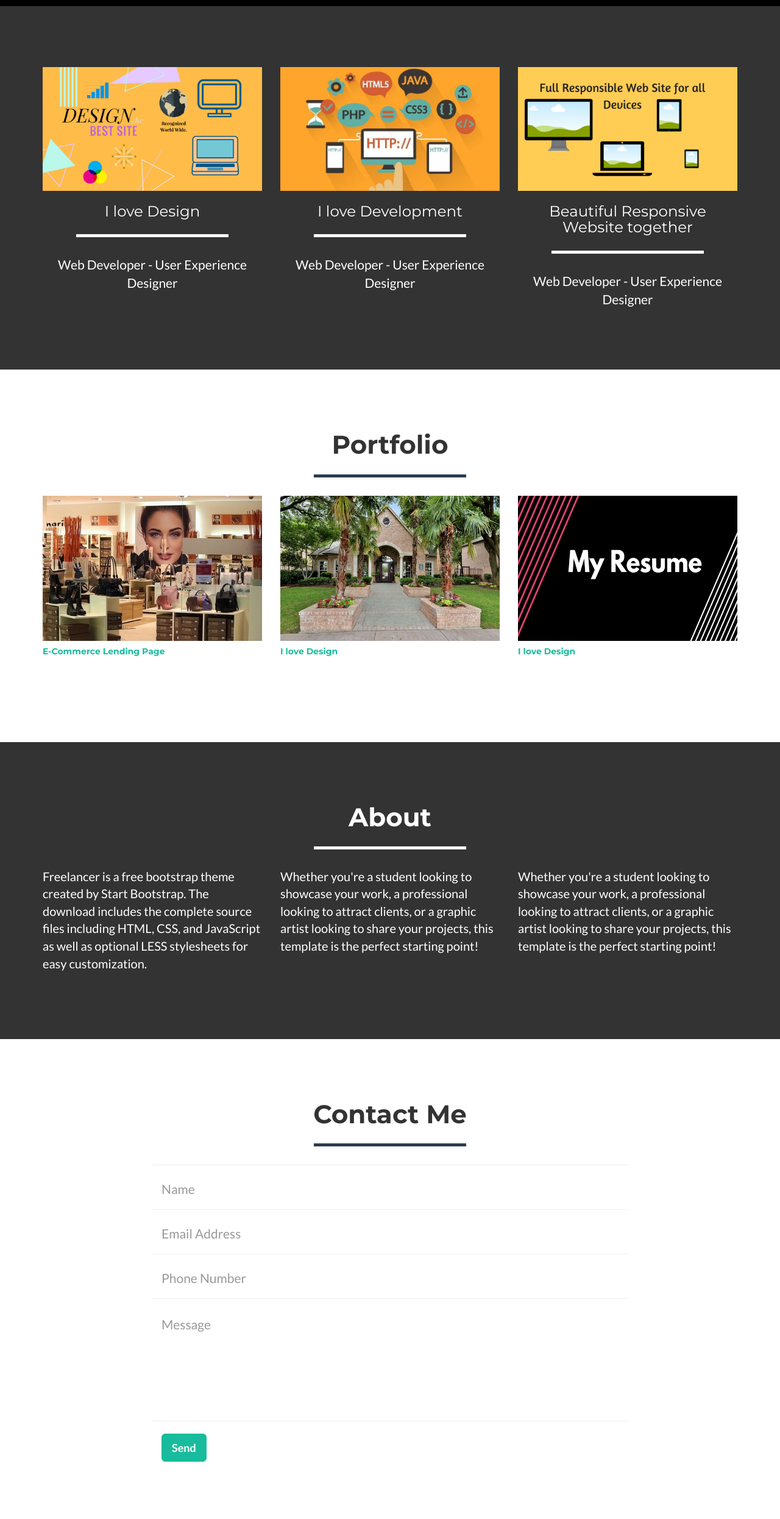
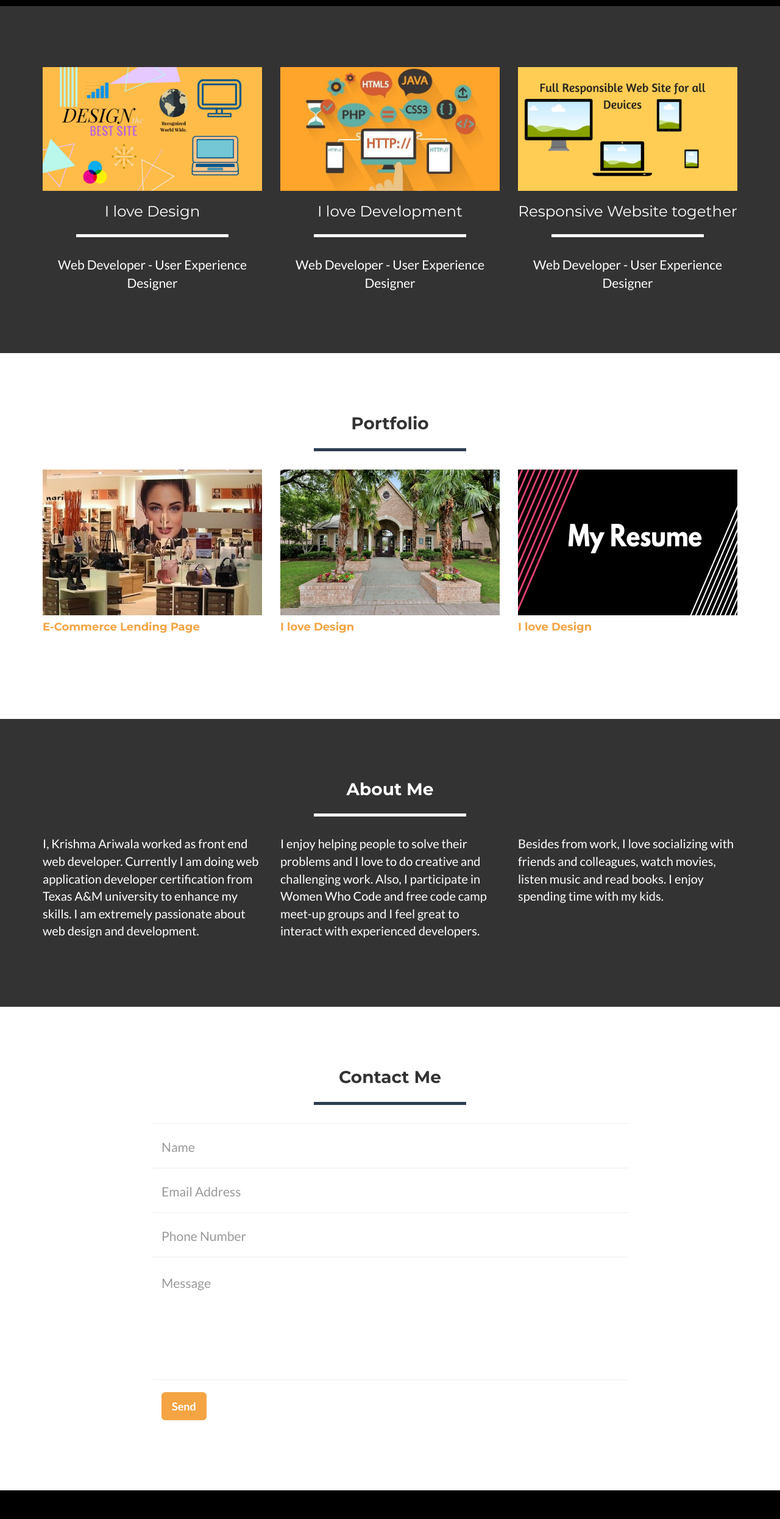
Before and after one commit to ariwalak/ariwalak.github.io, a website: page index.html in a window 1280 px wide. Shown: the part 90-2581 px from the top of the page at 61% size. Drawn offline with nearby package versions, Linux system fonts and the light colour scheme.

Commit message:
Updated Aboutus section

```diff
--- a/css/style.css
+++ b/css/style.css
@@ -18,7 +18,7 @@ a:hover,
 a:focus,
 a:active,
 a.active {
-  color: #18BC9C;
+  color: #f4a442;
 }
 h1,
 h2,
@@ -53,7 +53,7 @@ hr.star-light {
   border-color: white;
 }
 hr.star-light:after {
-  background-color: #18BC9C;
+  background-color: #f4a442;
   color: white;
 }
 hr.star-primary {
@@ -134,7 +134,7 @@ header .intro-text .skills {
   color: white;
 }
 .navbar-custom .navbar-nav li a:hover {
-  color: #18BC9C;
+  color: #f4a442;
 }
 .navbar-custom .navbar-nav li a:focus,
 .navbar-custom .navbar-nav li a:active {
@@ -142,13 +142,13 @@ header .intro-text .skills {
 }
 .navbar-custom .navbar-nav li.active a {
   color: white;
-  background: #18BC9C;
+  background: #f4a442;
 }
 .navbar-custom .navbar-nav li.active a:hover,
 .navbar-custom .navbar-nav li.active a:focus,
 .navbar-custom .navbar-nav li.active a:active {
   color: white;
-  background: #18BC9C;
+  background:#f4a442;
 }
 .navbar-custom .navbar-toggle {
   color: white;
@@ -158,9 +158,9 @@ header .intro-text .skills {
 }
 .navbar-custom .navbar-toggle:hover,
 .navbar-custom .navbar-toggle:focus {
-  background-color: #18BC9C;
+  background-color:#f4a442;
   color: white;
-  border-color: #18BC9C;
+  border-color: #f4a442;
 }
 @media (min-width: 768px) {
   .navbar-custom {
@@ -187,7 +187,7 @@ section {
 }
 section h2 {
   margin: 0;
-  font-size: 3em;
+  font-size: 2em;
 }
 section.success {
   background: #333;
@@ -212,7 +212,7 @@ section.success {
   margin: 0 auto;
 }
 #portfolio .portfolio-item .portfolio-link .caption {
-  background: rgba(24, 188, 156, 0.9);
+  background:#f4a442;
   position: absolute;
   width: 100%;
   height: 100%;
@@ -327,7 +327,7 @@ footer .footer-below {
 .btn-outline:focus,
 .btn-outline:active,
 .btn-outline.active {
-  color: #18BC9C;
+  color: #f4a442;
   background: white;
   border: solid 2px white;
 }
@@ -375,8 +375,8 @@ fieldset[disabled] .btn-primary.active {
 }
 .btn-success {
   color: white;
-  background-color: #18BC9C;
-  border-color: #18BC9C;
+  background-color: #f4a442;
+  border-color:#f4a442;
   font-weight: 700;
 }
 .btn-success:hover,
@@ -385,8 +385,8 @@ fieldset[disabled] .btn-primary.active {
 .btn-success.active,
 .open .dropdown-toggle.btn-success {
   color: white;
-  background-color: #128f76;
-  border-color: #11866f;
+  background-color:#f4a442;
+  border-color: #f4a442;
 }
 .btn-success:active,
 .btn-success.active,
--- a/index.html
+++ b/index.html
@@ -95,7 +95,7 @@
                 <div class="col-sm-4">
                     <img class="img-responsive" src="img/header-web.jpg" alt="">
                     <div class="intro-text">
-                        <h5 class="name">Beautiful Responsive Website together</h5>
+                        <h5 class="name">Responsive Website together</h5>
                         <hr class="star-light">
                         <span class="skills">Web Developer - User Experience Designer</span>
                     </div>
@@ -117,37 +117,37 @@
             <div class="row">
                 <div class="col-sm-4 portfolio-item">
 
-                    <a href="https://krishmawebdev.000webhostapp.com/" class="portfolio-link" data-toggle="modal">
+                    <a href="http://krishmawebdev.com/e-commerce/" target="_blank" class="portfolio-link" data-toggle="modal">
                         <div class="caption">
                             <div class="caption-content">
                                 <i class="fa fa-search-plus fa-3x"></i>
                             </div>
                         </div>
                         <img src="img/shopping-header-resize.jpg" class="img-responsive" alt="Cabin">
-                        <h5 class="name">E-Commerce Lending Page</h5>
+                        <h4 class="name">E-Commerce Lending Page</h4>
                     </a>
                 </div>
 
                 <div class="col-sm-4 portfolio-item">
-                    <a href="https://krishmawebdev.000webhostapp.com/Trinity%20Square%20Apartments/index.html" class="portfolio-link" data-toggle="modal">
+                    <a href="http://krishmawebdev.com/apartment/" target="_blank" class="portfolio-link" data-toggle="modal">
                         <div class="caption">
                             <div class="caption-content">
                                 <i class="fa fa-search-plus fa-3x"></i>
                             </div>
                         </div>
                         <img src="img/apartment.jpg" class="img-responsive" alt="Slice of cake">
-                     <h5 class="name">I love Design</h5>
+                     <h4 class="name">I love Design</h4>
                     </a>
                 </div>
                 <div class="col-sm-4 portfolio-item">
-                    <a href="resume.html" class="portfolio-link" data-toggle="modal">
+                    <a href="http://krishmawebdev.com/resume.html" target="_blank" class="portfolio-link" data-toggle="modal">
                         <div class="caption">
                             <div class="caption-content">
                                 <i class="fa fa-search-plus fa-3x"></i>
                             </div>
                         </div>
                         <img src="img/My Resume.jpg" class="img-responsive" alt="Circus tent">
-                          <h5 class="name">I love Design</h5>
+                          <h4 class="name">I love Design</h4>
                     </a>
                 </div>
             </div>
@@ -160,19 +160,20 @@
         <div class="container">
             <div class="row">
                 <div class="col-lg-12 text-center">
-                    <h2>About</h2>
+                    <h2>About Me</h2>
                     <hr class="star-light">
                 </div>
             </div>
             <div class="row">
                 <div class="col-lg-4">
-                    <p>Freelancer is a free bootstrap theme created by Start Bootstrap. The download includes the complete source files including HTML, CSS, and JavaScript as well as optional LESS stylesheets for easy customization.</p>
+
+                    <p>I, Krishma Ariwala worked as front end web developer. Currently I am doing web application developer certification from Texas A&M university to enhance my skills. I am extremely passionate about web design and development. </p>
                 </div>
                 <div class="col-lg-4">
-                    <p>Whether you're a student looking to showcase your work, a professional looking to attract clients, or a graphic artist looking to share your projects, this template is the perfect starting point!</p>
+                    <p> I enjoy helping people to solve their problems and I love to do creative and challenging work. Also, I participate in Women Who Code and free code camp meet-up groups and I feel great to interact with experienced developers.  </p>
                 </div>
                 <div class="col-lg-4">
-                    <p>Whether you're a student looking to showcase your work, a professional looking to attract clients, or a graphic artist looking to share your projects, this template is the perfect starting point!</p>
+                    <p>Besides from work, I love socializing with friends and colleagues, watch movies, listen music and read books. I enjoy spending time with my kids.</p>
                 </div>
                 </div>
             </div>
```
